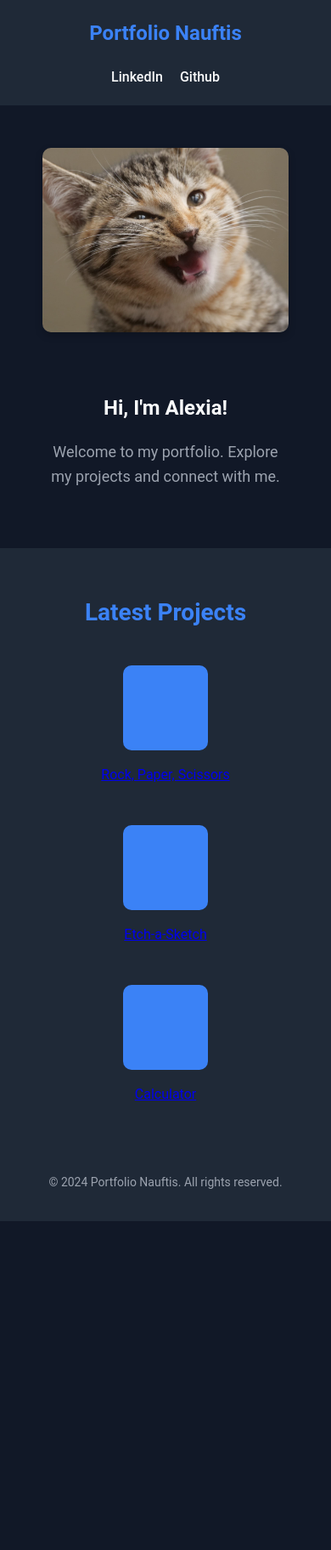
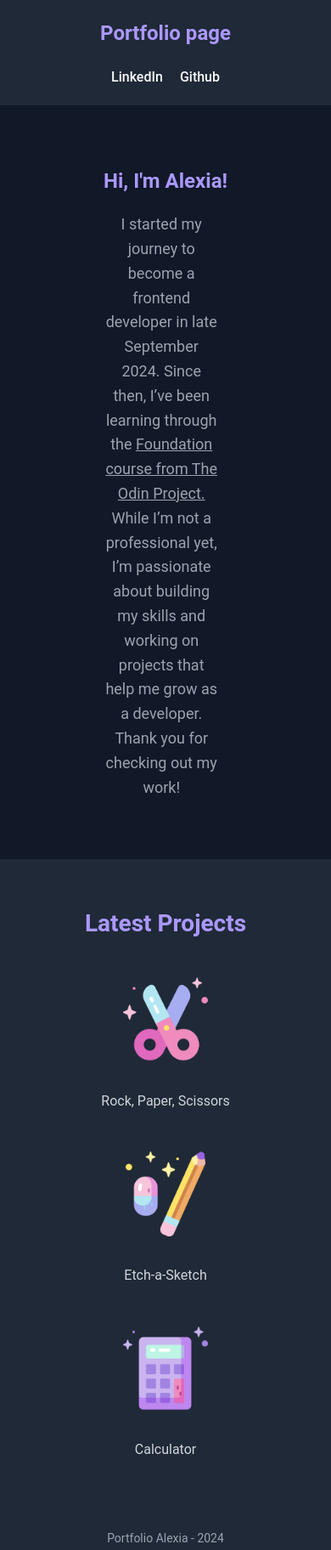
Before and after one commit to Nauftis/nauftis.github.io, a plain HTML site: page index.html in a window 390 px wide. Shown: the whole page at 85% size. Before the commit the page ends 1437 px from the top, so only its background shows below. Drawn offline with Linux system fonts and the light colour scheme.

Commit message:
Remove image, add icons for projects, write text for intro and change css for new layout.

```diff
--- a/index.html
+++ b/index.html
@@ -10,7 +10,7 @@
 
 <body>
     <header class="header">
-        <div class="logo">Portfolio Nauftis</div>
+        <div class="logo">Portfolio page</div>
         <ul class="nav-links">
             <li><a href="http://www.linkedin.com/in/alexia-huurman-9a45491a7/">LinkedIn</a></li>
             <li><a href="https://github.com/Nauftis">Github</a></li>
@@ -19,29 +19,33 @@
     <section class="hero">
         <div class="hero-text">
             <h1>Hi, I'm Alexia!</h1>
-            <p class="subtext">Welcome to my portfolio. Explore my projects and connect with me.</p>
+            <p class="subtext">I started my journey to become a frontend developer in late September 2024.
+                Since then, I’ve been learning through the <a href="https://www.theodinproject.com/about">Foundation
+                course from The Odin Project.</a>
+                While I’m not a professional yet, I’m passionate about building my skills and working on
+                projects that help me grow as a developer. Thank you for checking out my work!
+            </p>
         </div>
-        <img src="zoe.jpg" alt="cute kitty" class="hero-image">
     </section>
     <section class="projects">
         <h2>Latest Projects</h2>
         <div class="project-container">
-            <div class="project-card">
-                <div class="project-box"></div>
-                <p><a href="https://nauftis.github.io/rock-paper-scissors/">Rock, Paper, Scissors</a></p>
-            </div>
-            <div class="project-card">
-                <div class="project-box"></div>
-                <p><a href="https://nauftis.github.io/etch-a-sketch/">Etch-a-Sketch</a></p>
-            </div>
-            <div class="project-card">
-                <div class="project-box"></div>
-                <p><a href="https://nauftis.github.io/calculator/">Calculator</a></p>
-            </div>
+            <a href="https://nauftis.github.io/rock-paper-scissors/" class="project-card">
+                <img class="project-box" src="scissors.png">
+                <p>Rock, Paper, Scissors</p>
+            </a>
+            <a href="https://nauftis.github.io/etch-a-sketch/" class="project-card">
+                <img class="project-box" src="pencil.png">
+                <p>Etch-a-Sketch</p>
+            </a>
+            <a href="https://nauftis.github.io/calculator/" class="project-card">
+                <img class="project-box" src="calculator.png">
+                <p>Calculator</p>
+            </a>
         </div>
     </section>
     <footer class="footer">
-        <p>&copy; 2024 Portfolio Nauftis. All rights reserved.</p>
+        <p>Portfolio Alexia - 2024</p>
     </footer>
 </body>
 
--- a/styles.css
+++ b/styles.css
@@ -20,7 +20,7 @@ body {
 .logo {
     font-size: 24px;
     font-weight: bold;
-    color: #3B82F6;
+    color: #ab98ff;
 }
 
 .nav-links {
@@ -39,74 +39,63 @@ body {
 }
 
 .nav-links a:hover {
-    color: #3B82F6;
+    color: #ab98ff;
 }
 
 /* Hero Section */
 .hero {
     display: flex;
     align-items: center;
-    justify-content: space-between;
+    justify-content: center;
     padding: 100px;
     gap: 50px;
-    flex-wrap: nowrap; /* Ensure side-by-side layout on desktop */
+    flex-wrap: nowrap;
+    /* Ensure side-by-side layout on desktop */
 }
 
 .hero-text {
-    max-width: 50%; /* Restrict width for proper alignment */
+    max-width: 50vw;
+    /* Restrict width for proper alignment */
 }
 
 .hero-text h1 {
+    display: flex;
+    justify-content: center;
     font-size: 48px;
     margin-bottom: 10px;
-    color: #F9FAFB;
+    color: #ab98ff;
 }
 
 .subtext {
+    text-align: center;
+    max-width: 35vw;
     font-size: 18px;
     color: #9CA3AF;
     margin-bottom: 20px;
-}
 
-.btn-primary {
-    background-color: #3B82F6;
-    color: white;
-    border: none;
-    padding: 10px 20px;
-    font-size: 18px;
-    border-radius: 5px;
-    cursor: pointer;
-    transition: background-color 0.3s ease;
-}
+        a {
+            color: #9CA3AF;
+        }
+        a:hover {
+            color: #ab98ff;
+        }
 
-.btn-primary:hover {
-    background-color: #2563EB;
-}
-
-.hero-image {
-    max-width: 40%; /* Restrict image size for balance */
-    height: auto;
-    border-radius: 10px;
-    box-shadow: 0 4px 10px rgba(0, 0, 0, 0.2);
 }
 
 /* Media Queries */
 @media (max-width: 1024px) {
     .hero {
-        flex-wrap: wrap; /* Switch to wrapping for smaller screens */
-        text-align: center; /* Center text for better layout */
+        flex-wrap: wrap;
+        /* Switch to wrapping for smaller screens */
+        text-align: center;
+        /* Center text for better layout */
         padding: 50px;
     }
 
     .hero-text {
         max-width: 100%;
-        order: 2; /* Place text below the image */
-    }
-
-    .hero-image {
-        max-width: 80%;
-        margin-bottom: 20px;
-        order: 1; /* Place image above text */
+        order: 2;
+        /* Place text below the image */
     }
 }
 
@@ -118,25 +107,11 @@ body {
     .hero-text h1 {
         font-size: 32px;
     }
-
-    .btn-primary {
-        padding: 8px 16px;
-        font-size: 16px;
-    }
 }
 
 @media (max-width: 480px) {
     .hero-text h1 {
         font-size: 24px;
-    }
-
-    .btn-primary {
-        padding: 8px 16px;
-        font-size: 16px;
-    }
-
-    .hero-image {
-        max-width: 100%;
     }
 }
 
@@ -151,7 +126,7 @@ body {
 .projects h2 {
     font-size: 36px;
     margin-bottom: 40px;
-    color: #3B82F6;
+    color: #ab98ff;
 }
 
 .project-container {
@@ -163,16 +138,18 @@ body {
 
 .project-card {
     text-align: center;
-    flex: 1 1 calc(33.33% - 20px); /* Three items per row */
+    flex: 1 1 calc(33.33% - 20px);
+    /* Three items per row */
     max-width: 200px;
+    text-decoration: none;
 
     a:visited {
         color: #9CA3AF;
-      }
+        text-decoration: none;
+    }
 }
 
 .project-box {
-    background-color: #3B82F6;
     border-radius: 10px;
     width: 150px;
     height: 150px;
@@ -219,7 +196,8 @@ body {
     }
 
     .project-card {
-        flex: 1 1 calc(50% - 20px); /* Two items per row */
+        flex: 1 1 calc(50% - 20px);
+        /* Two items per row */
     }
 }
 
@@ -248,7 +226,8 @@ body {
     }
 
     .project-card {
-        flex: 1 1 100%; /* One item per row */
+        flex: 1 1 100%;
+        /* One item per row */
     }
 
     .project-box {
@@ -262,11 +241,6 @@ body {
         font-size: 24px;
     }
 
-    .btn-primary {
-        padding: 8px 16px;
-        font-size: 16px;
-    }
-
     .project-box {
         width: 100px;
         height: 100px;
```
Also changed, not shown: calculator.png (added), pencil.png (added), scissors.png (added), 1 other file.
